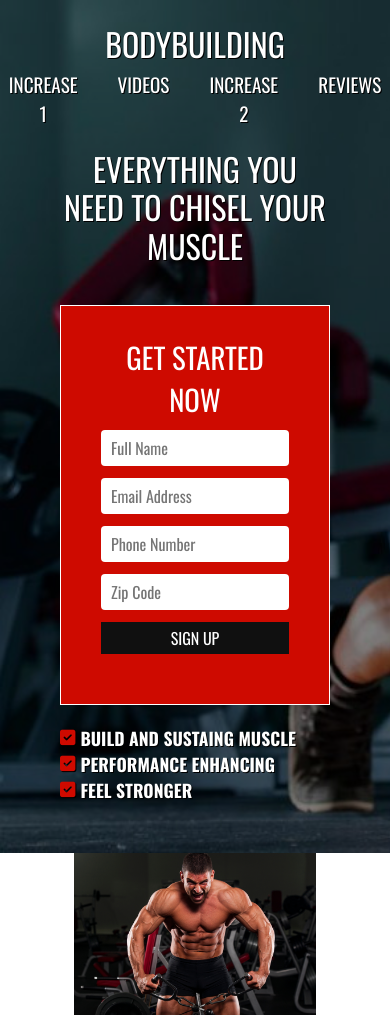
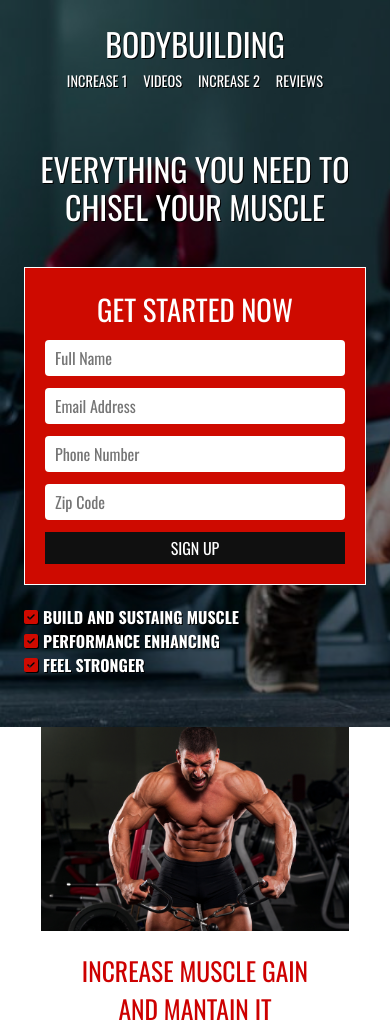
Before and after one commit to SeawardSalmon6/AtividadesECCJR, a plain HTML site: page index.html in a window 390 px wide. Shown: the top 1030 px of the page. Drawn offline with nearby package versions, Linux system fonts and the light colour scheme.

Commit message:
Updating responsive new elements

```diff
--- a/assets/styles/style.css
+++ b/assets/styles/style.css
@@ -8,7 +8,7 @@
 
 body {
     overflow-x: hidden;
-    min-width: 320px;
+    min-width: 330px;
 }
 
 /* Number Input Clearing */
@@ -266,6 +266,8 @@ footer {
     text-align: center;
 }
 
+footer a { margin-left: 1rem; }
+
 /* MEDIA QUERIES */
 @media screen and (max-width: 1220px) {
     * { transition: ease all .5s; }
@@ -308,8 +310,8 @@ footer {
     .increase-muscle.reverse,
     .recent-videos,
     .quotes {
-        padding-left: 60px;
-        padding-right: 60px;
+        padding-left: 3rem;
+        padding-right: 3rem;
         flex-direction: column;
     }
 
@@ -344,9 +346,38 @@ footer {
     /* HEADER */
     header { flex-direction: column; }
 	.hero .form-card { max-width: 100%; }
+
+	/* FOOTER */
+	footer { flex-direction: column; }
+	footer a { margin-left: 0; }
 }
 
-@media screen and (max-width: 380px) {
+@media screen and (max-width: 540px) {
+	/* CONTENT */
+    header,
+    .hero,
+    .increase-muscle,
+    .increase-muscle.reverse,
+    .recent-videos,
+    .quotes {
+		padding-left: 1.5rem;
+		padding-right: 1.5rem;
+	}
+
+	/* HEADER */
+	header nav { font-size: 1rem; }
+	header nav a { margin-left: 1rem; }
+
+	/* HERO FORM */
+    .hero .form-card { padding: 20px; }
+    .hero .grid { font-size: 1rem; }
+}
+
+@media screen and (max-width: 400px) {
+	/* HEADER */
+	header nav { font-size: 0.9rem; }
+	header nav a { margin-left: 0; }
+
     /* HERO FORM */
     .hero .form-card { padding: 20px; }
     .hero .grid { font-size: 1rem; }
--- a/index.html
+++ b/index.html
@@ -118,7 +118,7 @@
 
     <footer>
         <p>Copyright © 2020. All rights reserved | Designed by: buylandingpagedesign.com</p>
-		<a href="other-activities/css-flexbox-basics/hotel-paraiso/" style="margin-left: 1rem;">Another Projects</a>
+		<a href="other-activities/css-flexbox-basics/hotel-paraiso/">Another Projects</a>
     </footer>
 
 	<script src="https://ajax.googleapis.com/ajax/libs/jquery/3.3.1/jquery.min.js"></script>
```
